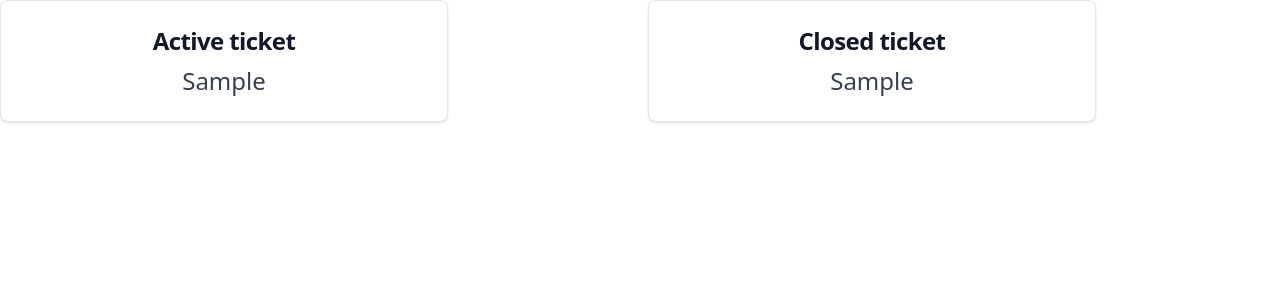
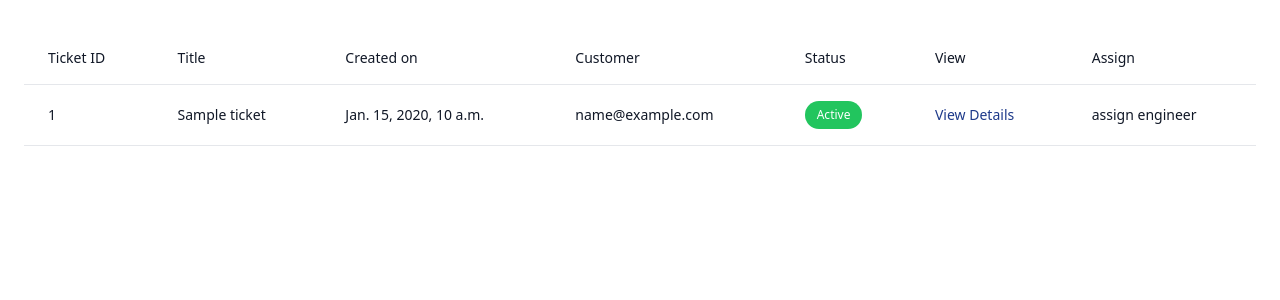
Before and after one commit to zablon-oigo/ticket-management-system, a Django app: template templates/dashboard/engineer_dashboard.html in a window 1280 px wide. Shown: the part 64-364 px from the top of the page. Run offline with Django 3.2, Linux system fonts and the light colour scheme; tables that the repository leaves empty hold one stand-in row (values such as "Sample post"); the template is opened without the code that fills it: values that come from a table or form of the project are taken from there, most other values are stand-ins (such as "Sample title", 1, 10 or a date in 2020); some libraries are stand-ins or nearby versions.

Commit message:
Engineer dashboard

```diff
--- a/templates/dashboard/engineer_dashboard.html
+++ b/templates/dashboard/engineer_dashboard.html
@@ -4,24 +4,54 @@ Engineer Dashboard |
 {% endblock %}
 
 {% block content %}
-<div class="grid grid-cols-2 gap-4">
-    <div class="max-w-md">
-        <a href="#" class="block  p-6 bg-white border border-gray-200 rounded-lg shadow hover:bg-gray-100 ">
+<div class="container mx-auto p-6">
+    <div class="flex flex-col">
+        <div class="overflow-x-auto sm:-mx-6 lg:-mx-8">
+            <div class="py-2 inline-block min-w-full sm:px-6 lg:px-8">
+                <div class="overflow-hidden">
+                    <table class="min-w-full">
+                        <thead class="border-b">
+                            <tr>
+                                <th scope="col" class="text-sm font-medium text-gray-900 px-6 py-4 text-left">Ticket ID</th>
+                                <th scope="col" class="text-sm font-medium text-gray-900 px-6 py-4 text-left">Title</th>
+                                <th scope="col" class="text-sm font-medium text-gray-900 px-6 py-4 text-left">Created on</th>
+                                <th scope="col" class="text-sm font-medium text-gray-900 px-6 py-4 text-left">Customer</th>
+                                <th scope="col" class="text-sm font-medium text-gray-900 px-6 py-4 text-left">Status</th>
+                                <th scope="col" class="text-sm font-medium text-gray-900 px-6 py-4 text-left">View</th>
+                                <th scope="col" class="text-sm font-medium text-gray-900 px-6 py-4 text-left">Assign</th>
 
-            <h5 class="mb-2 text-2xl font-bold tracking-tight text-gray-900 text-center ">Active ticket</h5>
-            <p class="font-normal text-2xl text-gray-700 text-center">
-                 {{active_tickets}}
-            </p>
-            </a>
+                            </tr>
+                        </thead>
+                        <tbody>
+                            {% for ticket in tickets %}
+                            <tr class="border-b">
+                                <td class="px-6 py-4 whitespace-nowrap text-sm font-medium text-gray-900">{{ticket.ticket_id}}</td>
+                                <td class="text-sm text-gray-900 font-light px-6 py-4 whitespace-nowrap">{{ticket.ticket_title}}</td>
+                                <td class="text-sm text-gray-900 font-light px-6 py-4 whitespace-nowrap">{{ticket.created_on}}</td>
+                                <td class="text-sm text-gray-900 font-light px-6 py-4 whitespace-nowrap">{{ticket.customer}}</td>
+
+                                <td class="text-sm text-gray-900 font-light px-6 py-4 whitespace-nowrap">
+                                {% if ticket.status == 'Active' %}
+                                <span class="inline-flex items-center gap-1.5 py-1.5 px-3 rounded-full text-xs font-medium bg-green-500 text-white">Active</span>
+
+                                    {% elif ticket.status == 'Pending' %}
+                                    <span class="inline-flex items-center gap-1.5 py-1.5 px-3 rounded-full text-xs font-medium bg-yellow-500 text-white">Pending</span>
+                                    {% elif ticket.status == 'Resolved' %}
+                                    <span class="inline-flex items-center gap-1.5 py-1.5 px-3 rounded-full text-xs font-medium bg-red-500 text-white">Completed</span>
+                                    {% endif %}
+                                </td>
+                                <td class="text-sm text-blue-900 font-light px-6 py-4 whitespace-nowrap">
+                                    <a href="{% url 'ticket-details' ticket.ticket_id%}">View Details</a></td>
+                                    <td class="text-sm text-gray-900 font-light px-6 py-4 whitespace-nowrap"><a href="{% url 'assign-ticket' ticket.ticket_id %}" class="">assign engineer</a></td>
+                            </tr>
+
+                            {% endfor %}
+
+                        </tbody>
+                    </table>
+                </div>
+            </div>
+        </div>
     </div>
-    <div class="max-w-md">
-        <a href="#" class="block  p-6 bg-white border border-gray-200 rounded-lg shadow hover:bg-gray-100 ">
-
-            <h5 class="mb-2 text-2xl font-bold tracking-tight text-gray-900 text-center">Closed ticket</h5>
-            <p class="font-normal text-2xl text-gray-700 text-center">
-                {{closed_tickets}}
-            </p>
-            </a>
-    </div>
-</div>
+  </div>
 {% endblock %}
```
